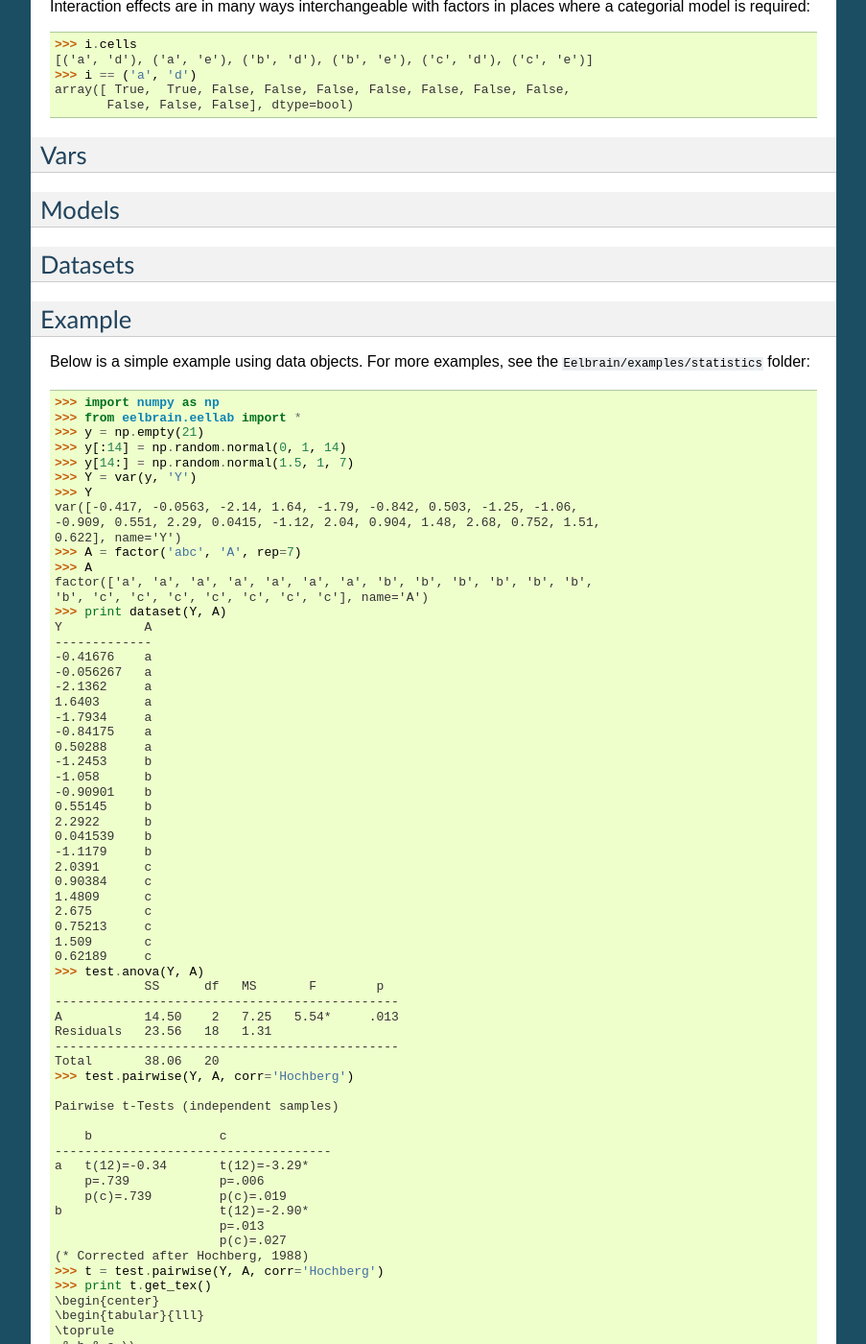
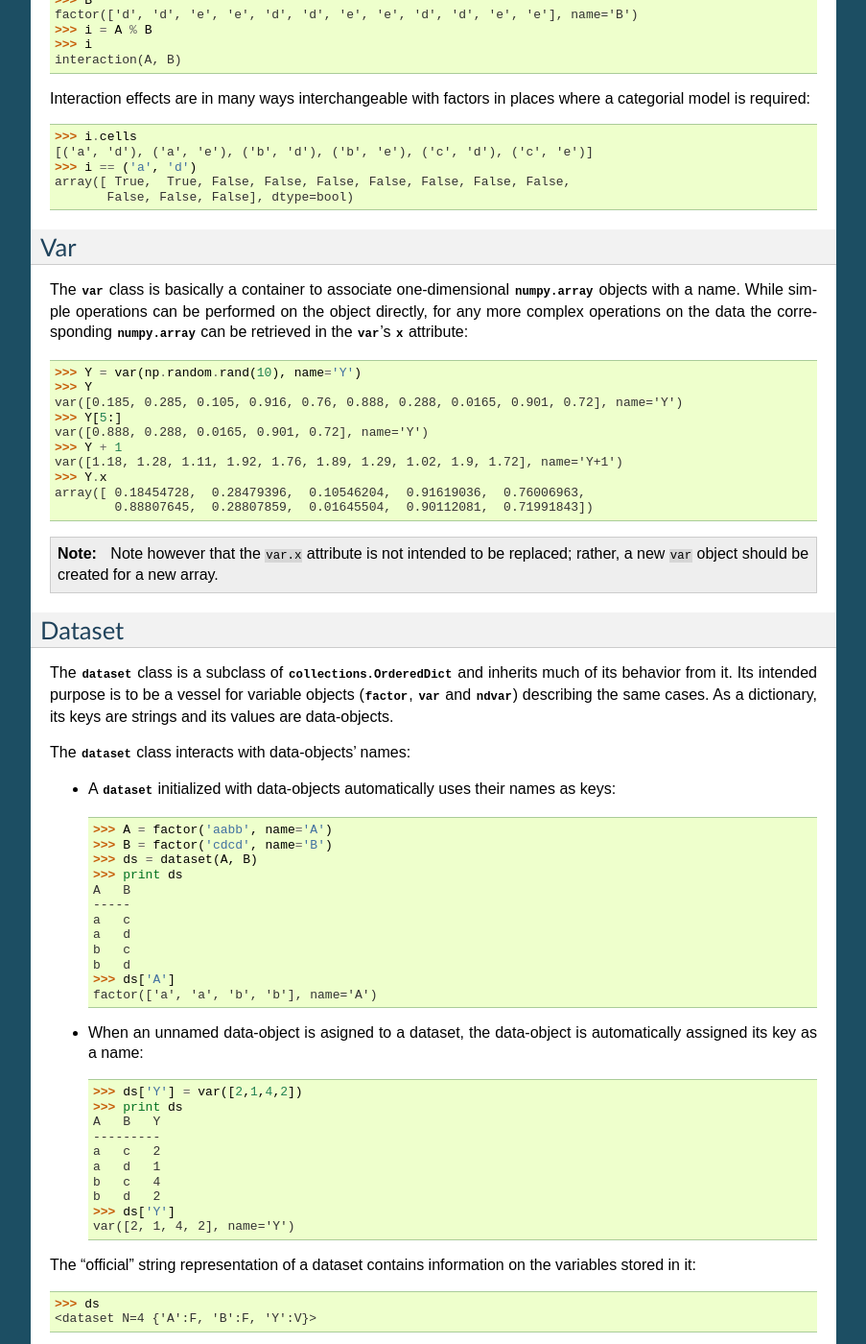
Before and after one commit to christianbrodbeck/Eelbrain, a Sphinx documentation site: the page built from doc/data-obj-intro.rst, in a window 1280 px wide and 1400 px high, scrolled down 1093 px. Shown: the whole window at 96% size, without its empty margins (198-1101 px from the left). Built offline with Sphinx 7.4.7, drawn with Linux system fonts in a browser that asks for light colours; formulas are drawn with MathJax 3; some of the changed text lies outside the part shown.

Commit message:
DOC: data-objects

```diff
--- a/doc/data-obj-intro.rst
+++ b/doc/data-obj-intro.rst
@@ -22,7 +22,13 @@ is a list of strings::
 
     >>> A = factor(['a', 'a', 'a', 'a', 'b', 'b', 'b', 'b'], name='A')
 
-There are many shortcuts to initialize factors  (for more shortcuts see
+Since factor initialization simply iterates over the given data, the
+same factor can be initialized with::
+
+    >>> factor('aaaabbbb', name='A')
+    factor(['a', 'a', 'a', 'a', 'b', 'b', 'b', 'b'], name='A')
+
+There are other shortcuts to initialize factors  (see also
 the factor's class documentation)::
 
     >>> A = factor(['a', 'b', 'c'], rep=4, name='A')
@@ -72,16 +78,131 @@ where a categorial model is required::
            False, False, False], dtype=bool)
 
 
-Vars
-====
+Var
+===
+
+The :py:class:`~eelbrain.vessels.data.var` class is basically a container to
+associate one-dimensional
+:py:class:`numpy.array` objects with a name. While simple operations can be
+performed on the object directly, for any more complex operations on the data
+the corresponding :py:class:`numpy.array` can be retrieved in the
+:py:class:`~eelbrain.vessels.data.var`'s
+:py:attr:`~eelbrain.vessels.data.var.x` attribute::
+
+    >>> Y = var(np.random.rand(10), name='Y')
+    >>> Y
+    var([0.185, 0.285, 0.105, 0.916, 0.76, 0.888, 0.288, 0.0165, 0.901, 0.72], name='Y')
+    >>> Y[5:]
+    var([0.888, 0.288, 0.0165, 0.901, 0.72], name='Y')
+    >>> Y + 1
+    var([1.18, 1.28, 1.11, 1.92, 1.76, 1.89, 1.29, 1.02, 1.9, 1.72], name='Y+1')
+    >>> Y.x
+    array([ 0.18454728,  0.28479396,  0.10546204,  0.91619036,  0.76006963,
+            0.88807645,  0.28807859,  0.01645504,  0.90112081,  0.71991843])
+
+.. Note::
+    Note however that the ``var.x`` attribute is not intended to be replaced;
+    rather, a new ``var`` object should be created for a new array.
 
 
-Models
-======
+Dataset
+=======
 
+The :py:class:`~eelbrain.vessels.data.dataset` class is a subclass of
+:py:class:`collections.OrderedDict` and inherits much of its behavior from it.
+Its intended purpose is to be a vessel for variable objects
+(:py:class:`~eelbrain.vessels.data.factor`,
+:py:class:`~eelbrain.vessels.data.var` and
+:py:class:`~eelbrain.vessels.data.ndvar`)
+describing the same cases.
+As a dictionary, its keys are strings and its values are data-objects.
 
-Datasets
-========
+The :py:class:`~eelbrain.vessels.data.dataset` class interacts with
+data-objects' names:
+
+* A :py:class:`~eelbrain.vessels.data.dataset` initialized with
+  data-objects automatically uses their names as keys::
+
+        >>> A = factor('aabb', name='A')
+        >>> B = factor('cdcd', name='B')
+        >>> ds = dataset(A, B)
+        >>> print ds
+        A   B
+        -----
+        a   c
+        a   d
+        b   c
+        b   d
+        >>> ds['A']
+        factor(['a', 'a', 'b', 'b'], name='A')
+
+* When an unnamed data-object is asigned to a dataset, the data-object is
+  automatically assigned its key as a name::
+
+        >>> ds['Y'] = var([2,1,4,2])
+        >>> print ds
+        A   B   Y
+        ---------
+        a   c   2
+        a   d   1
+        b   c   4
+        b   d   2
+        >>> ds['Y']
+        var([2, 1, 4, 2], name='Y')
+
+The "official" string representation of a dataset contains information on the
+variables stored in it::
+
+    >>> ds
+    <dataset N=4 {'A':F, 'B':F, 'Y':V}>
+
+``N=4`` indicates that the dataset contains four cases (rows). The subsequent
+dict-like representation shows the keys and the types of the corresponding
+values
+(``F``:   :py:class:`~eelbrain.vessels.data.factor`,
+``V``:   :py:class:`~eelbrain.vessels.data.var`,
+``Vnd``: :py:class:`~eelbrain.vessels.data.ndvar`).
+If a variable's name does not match its key in the dataset, this is also
+indicated::
+
+    >>> ds['C'] = factor('qwer', name='another_name')
+    >>> ds
+    <dataset N=4 {'A':F, 'B':F, 'Y':V, 'C':<F 'another_name'>}>
+
+While indexing a dataset with strings returns the corresponding data-objects,
+:py:class:`numpy.array`-like indexing on the dataset can be used to access a
+subset of cases::
+
+    >>> ds2 = ds[2:]
+    >>> print ds2
+    A   B   Y   C
+    -------------
+    b   c   4   e
+    b   d   2   r
+    >>> ds2['A']
+    factor(['b', 'b'], name='A')
+
+Together with the "informal" string representation (retrieved
+by the ``print`` statement) this can be used to inspect the cases contained in
+the dataset::
+
+    >>> print ds[0]
+    A   B   Y   C
+    -------------
+    a   c   2   q
+    >>> print ds[2:]
+    A   B   Y   C
+    -------------
+    b   c   4   e
+    b   d   2   r
+
+This type of indexing also allows indexing based on the dataset's variables::
+
+    >>> print ds[A == 'a']
+    A   B   Y   C
+    -------------
+    a   c   2   q
+    a   d   1   w
 
 
 .. _statistics-example:
@@ -130,6 +251,15 @@ Below is a simple example using data objects. For more examples, see the
     0.75213     c
     1.509       c
     0.62189     c
+    >>> table.frequencies(A)
+
+    Frequencies of A
+
+        n
+    -----
+    a   7
+    b   7
+    c   7
     >>> test.anova(Y, A)
                 SS      df   MS       F        p
     ----------------------------------------------
```
Also changed, not shown: doc/data-obj-reference.rst (+30 -3 lines), 3 other files.
